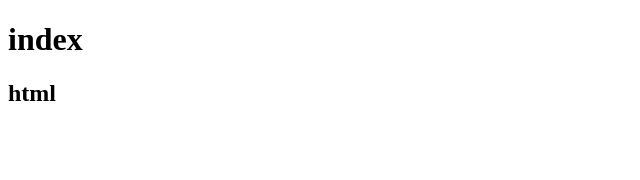
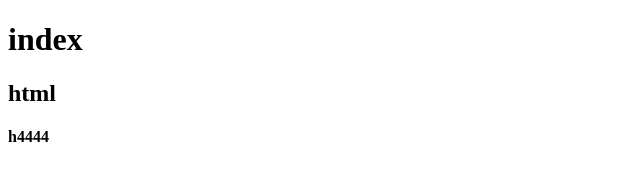
Before and after one commit to woalbboy/git_test, a plain HTML site: page index.html in a window 1280 px wide. Shown: the full height of the page, 0-640 px from the left. Drawn offline with Linux system fonts and the light colour scheme.

Commit message:
h4추가

```diff
--- a/index.html
+++ b/index.html
@@ -7,5 +7,6 @@
 <body>
 	<h1>index</h1>
 	<h2>html</h2>
+	<h4>h4444</h4>
 </body>
 </html>
```
